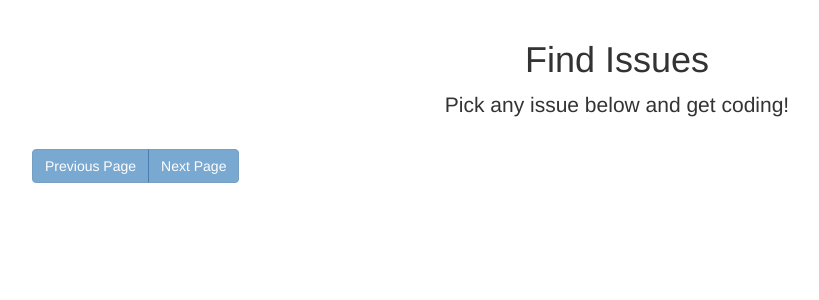
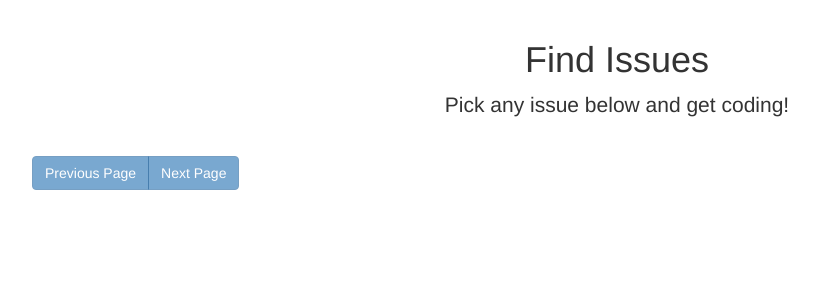
Before and after one commit to MattAlp/IssueHaven, a Flask app: page /issues/1 in a window 1280 px wide. Shown: the part 52-352 px from the top of the page, without its empty margins (23-842 px from the left). Run offline with Flask 2, Linux system fonts and the light colour scheme; data that the repository does not hold is empty; some libraries are stand-ins or nearby versions.

Commit message:
Sean says I need more whitespace
Took 1 minute

```diff
--- a/server/templates/issues.jinja2
+++ b/server/templates/issues.jinja2
@@ -50,7 +50,7 @@
                     </div>
                 </div>
             {%  endfor %}
-            <div class="btn-group top10" role="group" aria-label="Previous/Next Page">
+            <div class="btn-group top17" role="group" aria-label="Previous/Next Page">
                 {% if issues.has_prev %}
                     <a class="btn btn-primary" href={{ url_for("show_issues", page=issues.prev_num) }} role="button">Previous Page</a>
                 {% else %}
```
